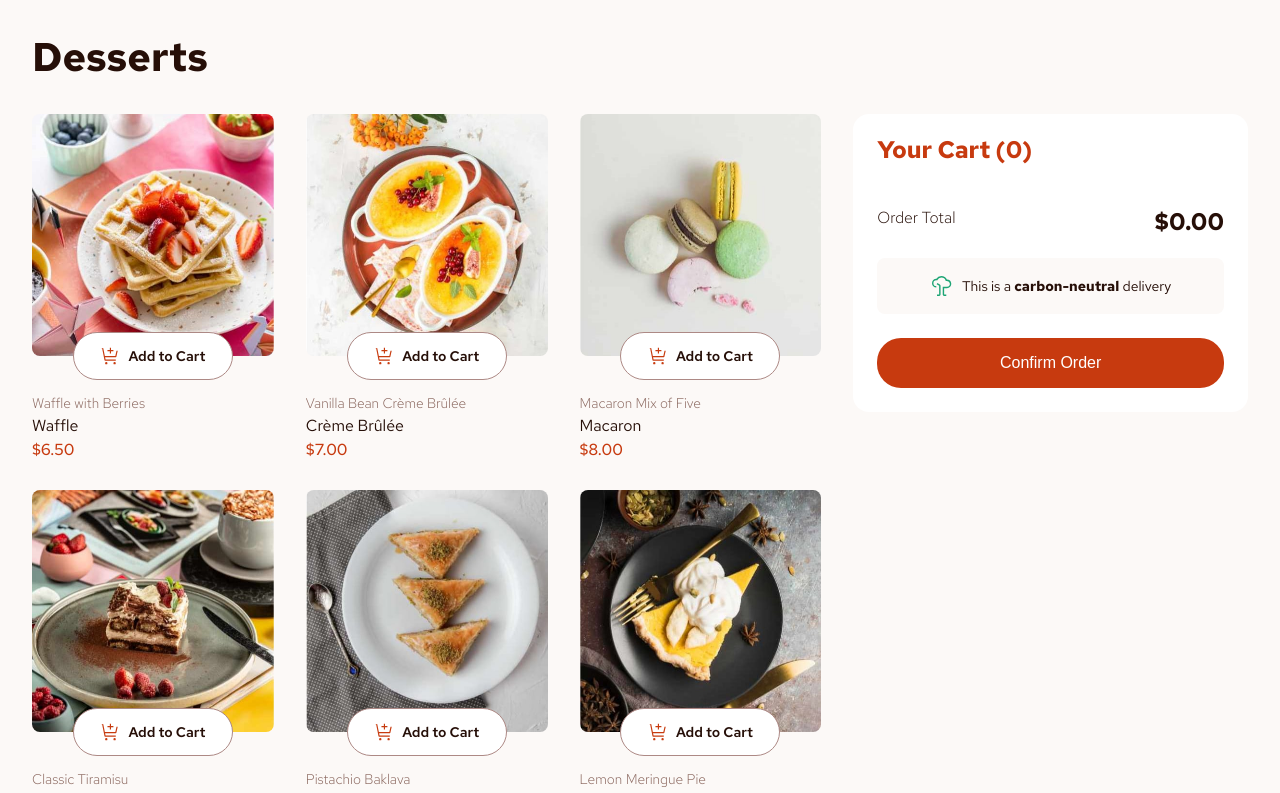
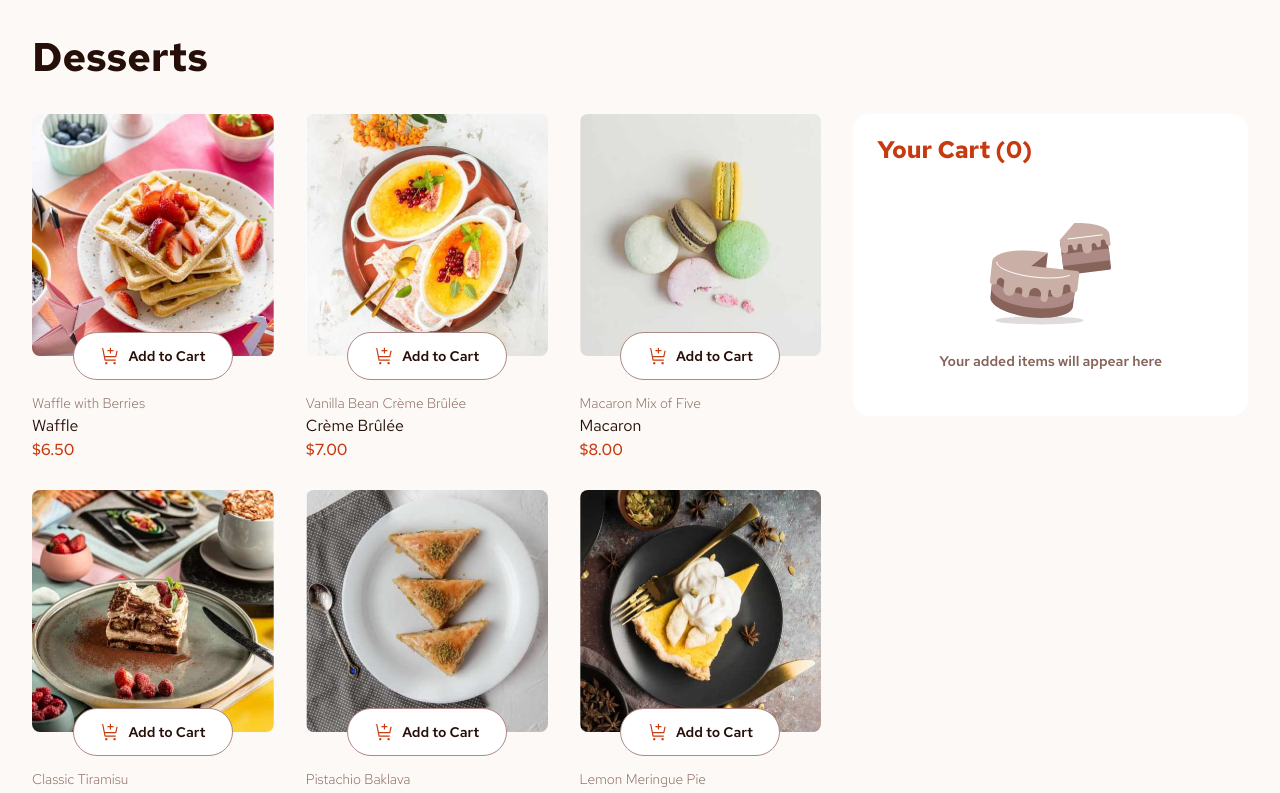
Before and after one commit to ashkir004/product-list-with-cart-main, a React (Vite) app: page / in a window 1280 px wide. Shown: the top 793 px of the page. Built offline with nearby package versions, Linux system fonts and the light colour scheme.

Commit message:
added empty cart design

```diff
--- /dev/null
+++ b/src/components/ProductCart/EmptyProductCart.tsx
@@ -0,0 +1,15 @@
+
+import styles from './ProductCart.module.css';
+
+function EmptyProductCart() {
+    return (
+        <div className={styles.emptyProductCart}>
+            <div>
+                <img className={styles.emptyCartImage} src="/assets/images/illustration-empty-cart.svg" alt="Empty Cart" />
+            </div>
+            <p className={styles.emptyCartText}>Your added items will appear here</p>
+        </div>
+    );
+}
+
+export default EmptyProductCart;
--- a/src/components/ProductCart/ProductCart.module.css
+++ b/src/components/ProductCart/ProductCart.module.css
@@ -66,3 +66,23 @@
     border-radius: var(--spacing-300);
     font-size: var(--font-md);
 }
+
+.emptyProductCart {
+    display: flex;
+    flex-direction: column;
+    align-items: center;
+    justify-content: center;
+    gap: var(--spacing-200);
+    padding: var(--spacing-300);
+}
+
+.emptyCartImage {
+    width: calc(128 / 16 * 1rem);
+    height: calc(128 / 16 * 1rem);
+}
+
+.emptyCartText {
+    color: var(--clr-rose-500);
+    font-size: var(--font-sm);
+    font-weight: var(--semibold);
+}
--- a/src/components/ProductCart/ProductCart.tsx
+++ b/src/components/ProductCart/ProductCart.tsx
@@ -1,5 +1,6 @@
 import styles from './ProductCart.module.css';
 import ProductCartItem from '../ProductCartItem/ProductCartItem';
+import EmptyProductCart from './EmptyProductCart';
 import { useCart } from '../../hooks/useCart';
 
 function ProductCart() {
@@ -14,6 +15,10 @@ function ProductCart() {
     return (
         <div className={styles.productCart}>
             <h2 className={styles.cartTitle}>Your Cart ({cart.items.length})</h2>
+
+            {cart.items.length === 0 ? (
+                <EmptyProductCart />
+            ) : <>
                     <div className={styles.cartItems}>
 
                         {cart.items.map((item) => (
@@ -41,6 +46,8 @@ function ProductCart() {
                     <button className={styles.confirmOrder}>
                         Confirm Order
                     </button>
+                </>
+        }
 
         </div>
     );
```
Lines whose indentation alone changed are shown as unchanged.
